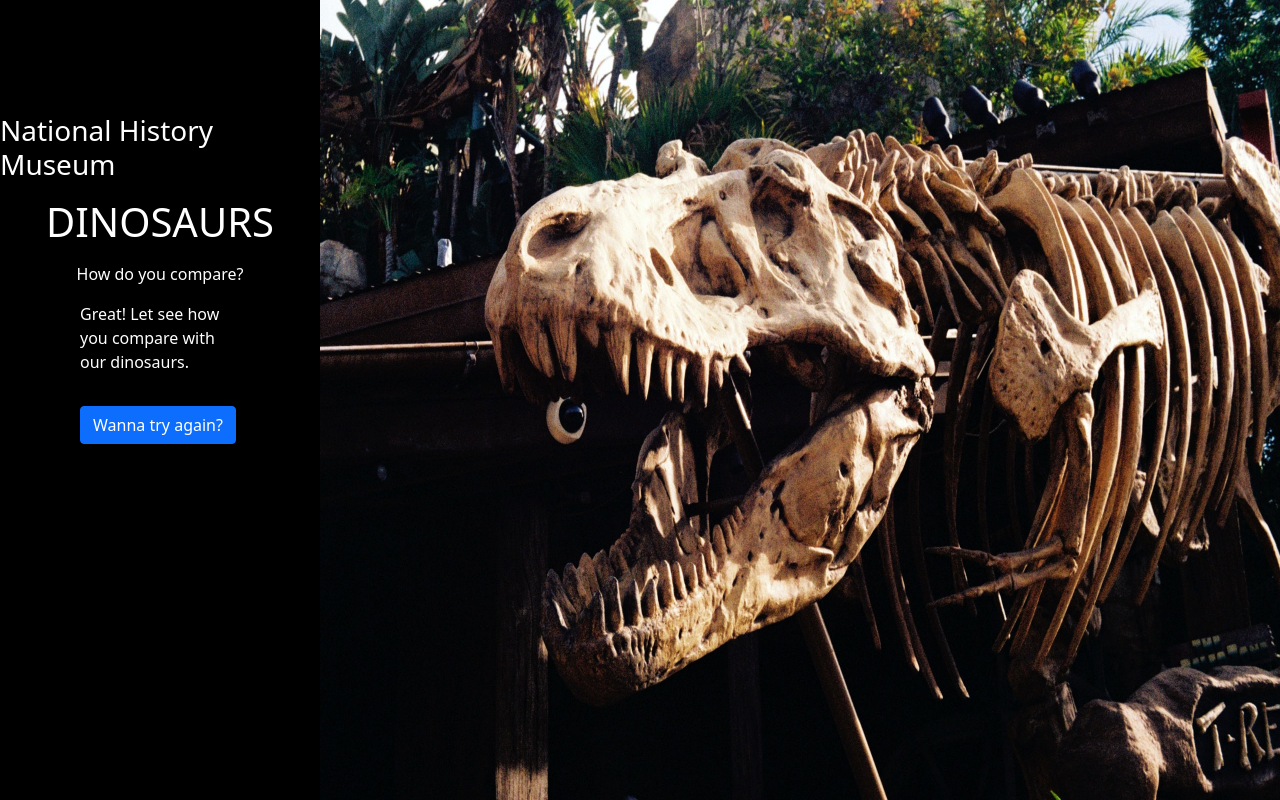
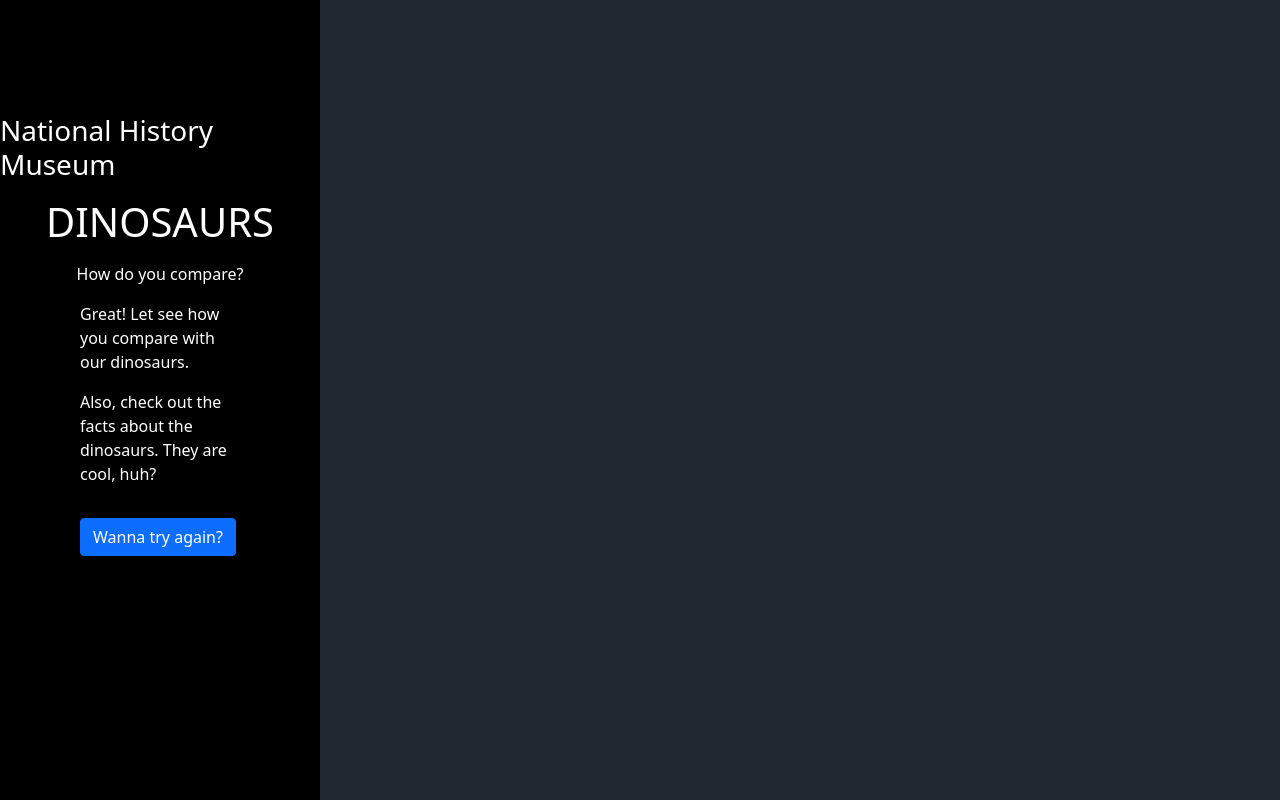
Before and after one commit to nhantran3395/udacity_intermediateJSnanodegree_chap2_final_project, a plain HTML site: page index.html in a window 1280 px wide. Both pictures are taken after typing "Sample", "5", "5", "5" into the empty fields and a click on the button "Compare Me!". Drawn offline with nearby package versions, Linux system fonts and the light colour scheme.

Commit message:
feat: create infographic showing user and dinosaurs
remove dinosaur skeleton background when click on compare me

```diff
--- a/app.js
+++ b/app.js
@@ -45,4 +45,6 @@ formUserInfo.addEventListener("submit", function (event) {
 
   formUserInfo.remove()
   document.getElementById("form-user-try-again").style.removeProperty("display")
+  document.getElementById("image-background-dinosaur-skeleton").style.display =
+    "none"
 })
--- a/index.html
+++ b/index.html
@@ -120,6 +120,10 @@
             Great! Let see how you compare with our dinosaurs.
           </p>
 
+          <p style="color: white">
+            Also, check out the facts about the dinosaurs. They are cool, huh?
+          </p>
+
           <button
             type="submit"
             class="btn btn-primary mt-3"
@@ -133,12 +137,13 @@
 
     <div
       class="d-flex justify-content-center align-items-center vh-100 w-75 flex-column"
+      style="background-color: #222831"
     >
       <img
         src="./images/dinosaur_bg.jpg"
-        class="img-fluid"
-        style="height: 100%"
+        style="height: 100%; position: absolute; width: 75vw; height: 100vh"
         alt="Dinosaur skeleton"
+        id="image-background-dinosaur-skeleton"
       />
     </div>
   </body>
```
